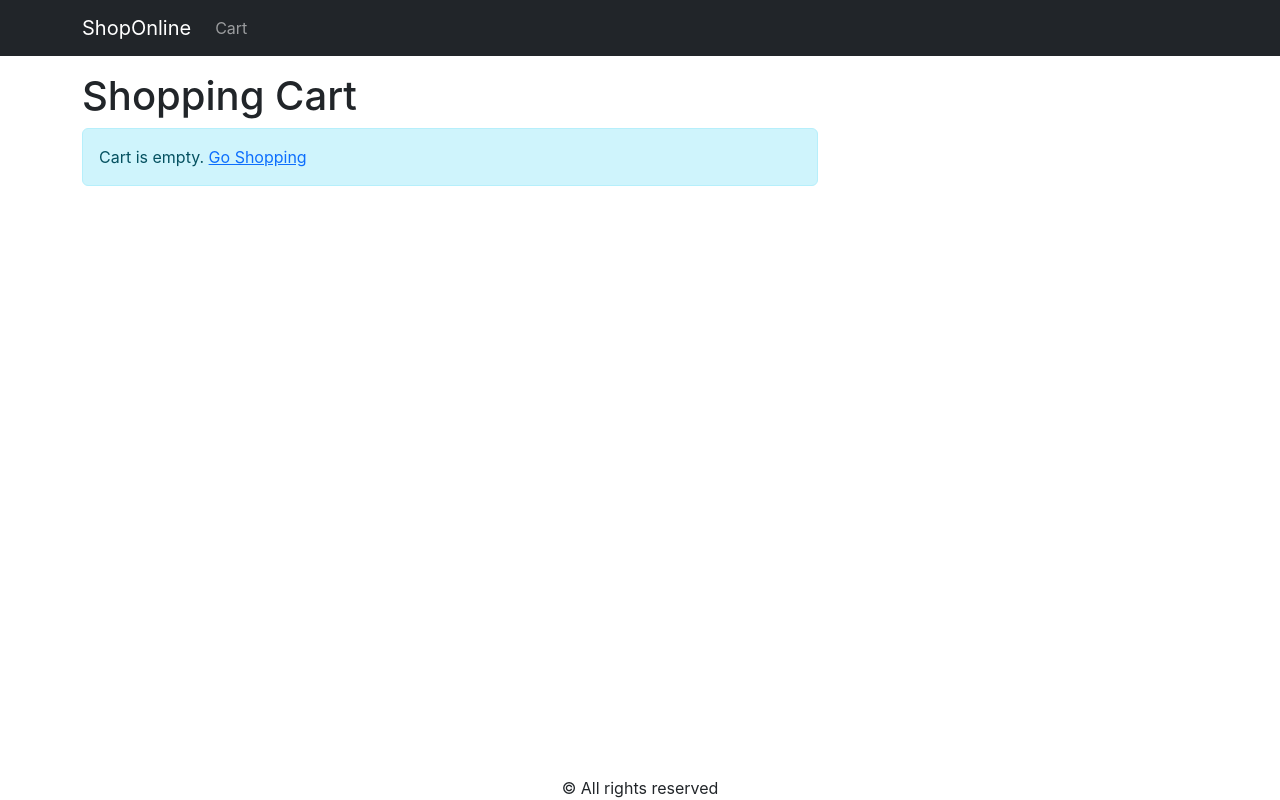
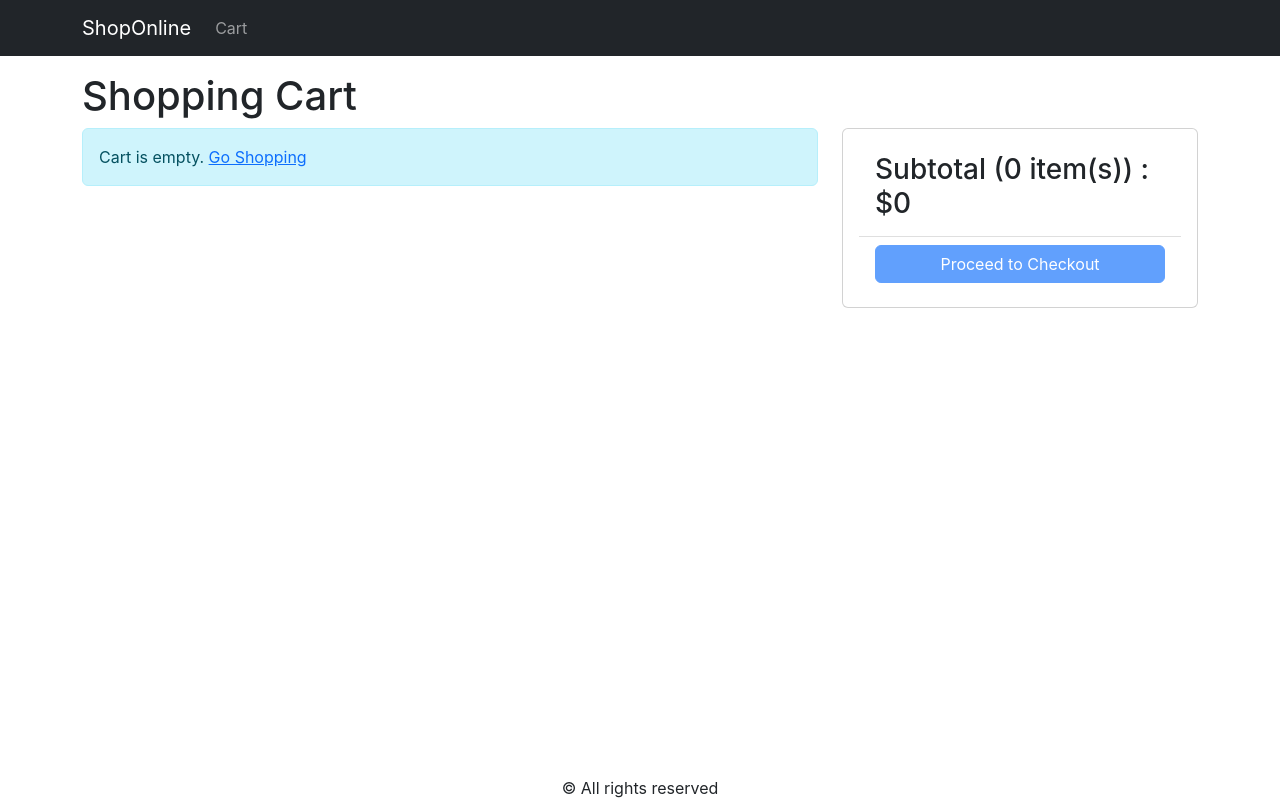
Before and after one commit to diyanxu/ShopOnline, a React (Create React App) app in the folder frontend/: page /cart in a window 1280 px wide. Built offline with nearby package versions, Linux system fonts and the light colour scheme.

Commit message:
added proceed to checkout button

```diff
--- a/frontend/src/screens/CartScreen.js
+++ b/frontend/src/screens/CartScreen.js
@@ -7,6 +7,8 @@
 import { Link } from 'react-router-dom';
 import ListGroup from 'react-bootstrap/esm/ListGroup';
 import Button from 'react-bootstrap/esm/Button';
+import Card from 'react-bootstrap/Card';
+import ListGroupItem from 'react-bootstrap/esm/ListGroupItem';
 
 function CartScreen() {
   const { state, dispatch: ctxDispatch } = useContext(Store);
@@ -67,7 +69,32 @@
             </ListGroup>
           )}
         </Col>
-        <Col md={4}></Col>
+        <Col md={4}>
+          <Card>
+            <Card.Body>
+              <ListGroup variant="flush">
+                <ListGroup.Item>
+                  <h3>
+                    Subtotal ({cartItems.reduce((a, c) => a + c.quantity, 0)}{' '}
+                    item(s)) : $
+                    {cartItems.reduce((a, c) => a + c.price * c.quantity, 0)}
+                  </h3>
+                </ListGroup.Item>
+                <ListGroup.Item>
+                  <div className="d-grid">
+                    <Button
+                      type="button"
+                      variant="primary"
+                      disabled={cartItems.length === 0}
+                    >
+                      Proceed to Checkout
+                    </Button>
+                  </div>
+                </ListGroup.Item>
+              </ListGroup>
+            </Card.Body>
+          </Card>
+        </Col>
       </Row>
     </div>
   );
```
